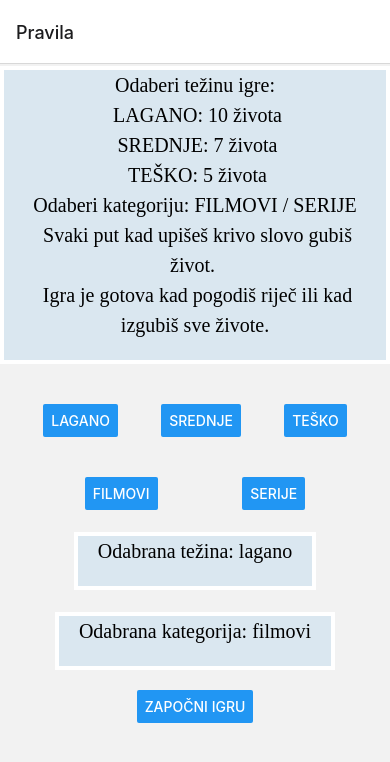
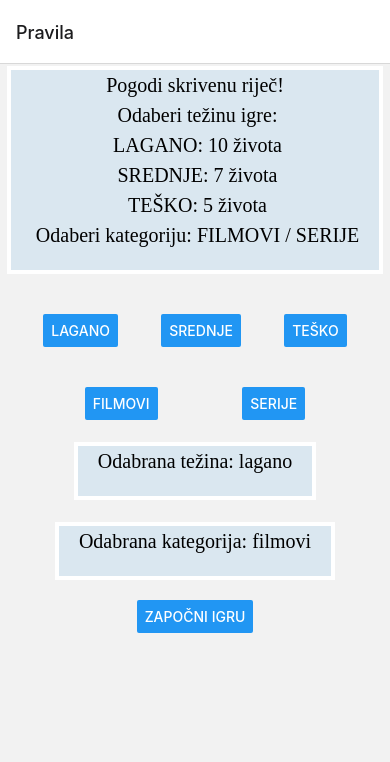
Before and after one commit to pmfst-web/projekt-LauraMemedovic-1, a React Native app: screen /Pravila in a window 390 px wide. Shown: the top 762 px of the page. Built offline with nearby package versions, Linux system fonts and the light colour scheme.

Commit message:
Update HomeScreen.js

```diff
--- a/screens/HomeScreen.js
+++ b/screens/HomeScreen.js
@@ -20,13 +20,12 @@ const HomeScreen = ({ navigation }) => {
   return (
     <View style={styles.container}>
       <Text style={styles.tekst}>
-        {'Odaberi težinu igre:' +
+        {'Pogodi skrivenu riječ!' +
+        '\n Odaberi težinu igre:' +
           '\n LAGANO: 10 života' +
           '\n SREDNJE: 7 života' +
           '\n TEŠKO: 5 života' +
-          '\n Odaberi kategoriju: FILMOVI / SERIJE' +
-          ' \n Svaki put kad upišeš krivo slovo gubiš život.' +
-          ' \n Igra je gotova kad pogodiš riječ ili kad izgubiš sve živote.'}
+          '\n Odaberi kategoriju: FILMOVI / SERIJE'}
       </Text>
       <View style={styles.tipkeContainer}>
         <Button title="LAGANO" onPress={() => handleTezinaChange('lagano')} />
```
